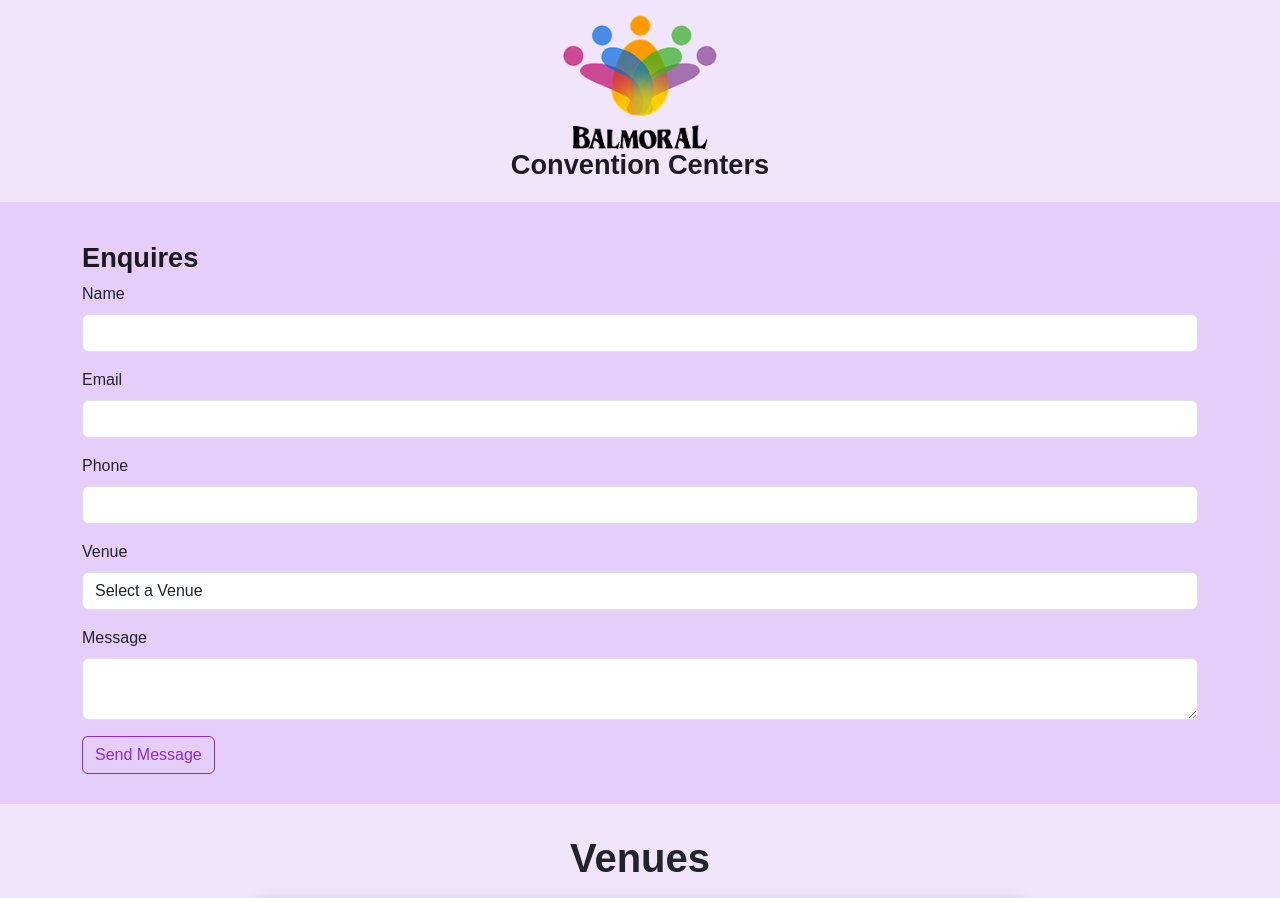
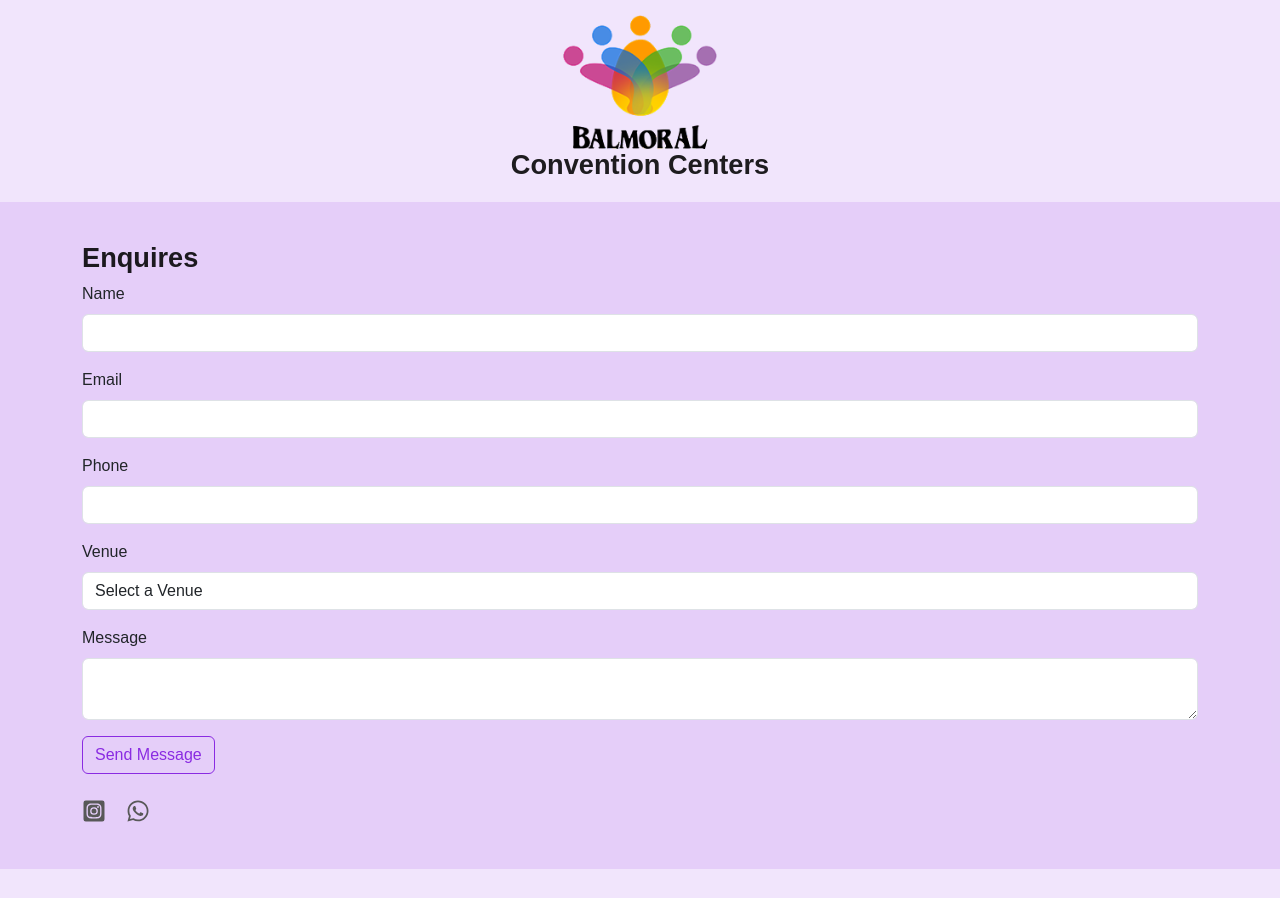
Before and after one commit to Timmilytim/Balmoral, a React (Vite) app: page /Home in a window 1280 px wide. Shown: the top 898 px of the page. Built offline with nearby package versions, Linux system fonts and the light colour scheme.

Commit message:
Added the social media accounts to the feedack section

```diff
--- a/src/Components/Feedback.jsx
+++ b/src/Components/Feedback.jsx
@@ -1,5 +1,6 @@
 import React, { useState } from 'react';
 import emailjs from 'emailjs-com';
+import { FaEnvelope, FaInstagramSquare, FaWhatsapp} from 'react-icons/fa';
 
 const ContactForm = () => {
 
@@ -22,7 +23,7 @@ const ContactForm = () => {
     e.preventDefault();
 
 
-    emailjs.sendForm("service_3ec065v","template_5x99yyt", e.target, "-4clZnxGXip35uGsP")
+    emailjs.sendForm("service_n1x2fja","template_1spvkie", e.target, "fRQBicXvRaHw-cPCn")
       .then((response) => {
         console.log('Email sent successfully:', response);
       })
@@ -76,6 +77,13 @@ const ContactForm = () => {
         </div>
         <button type="submit" className="btn btn-outline-success">Send Message</button>
       </form>
+
+        {/* FORM ICONS */}
+        <div className='icons mt-4'>
+          <a href='https://www.instagram.com/balmoralevents?igsh=MzRlODBiNWFlZA=='><FaInstagramSquare/></a>
+          <a href=' https://wa.me/+2348094151640'><FaWhatsapp/></a>
+        </div>
+
     </div>
   </div>
   );
```
